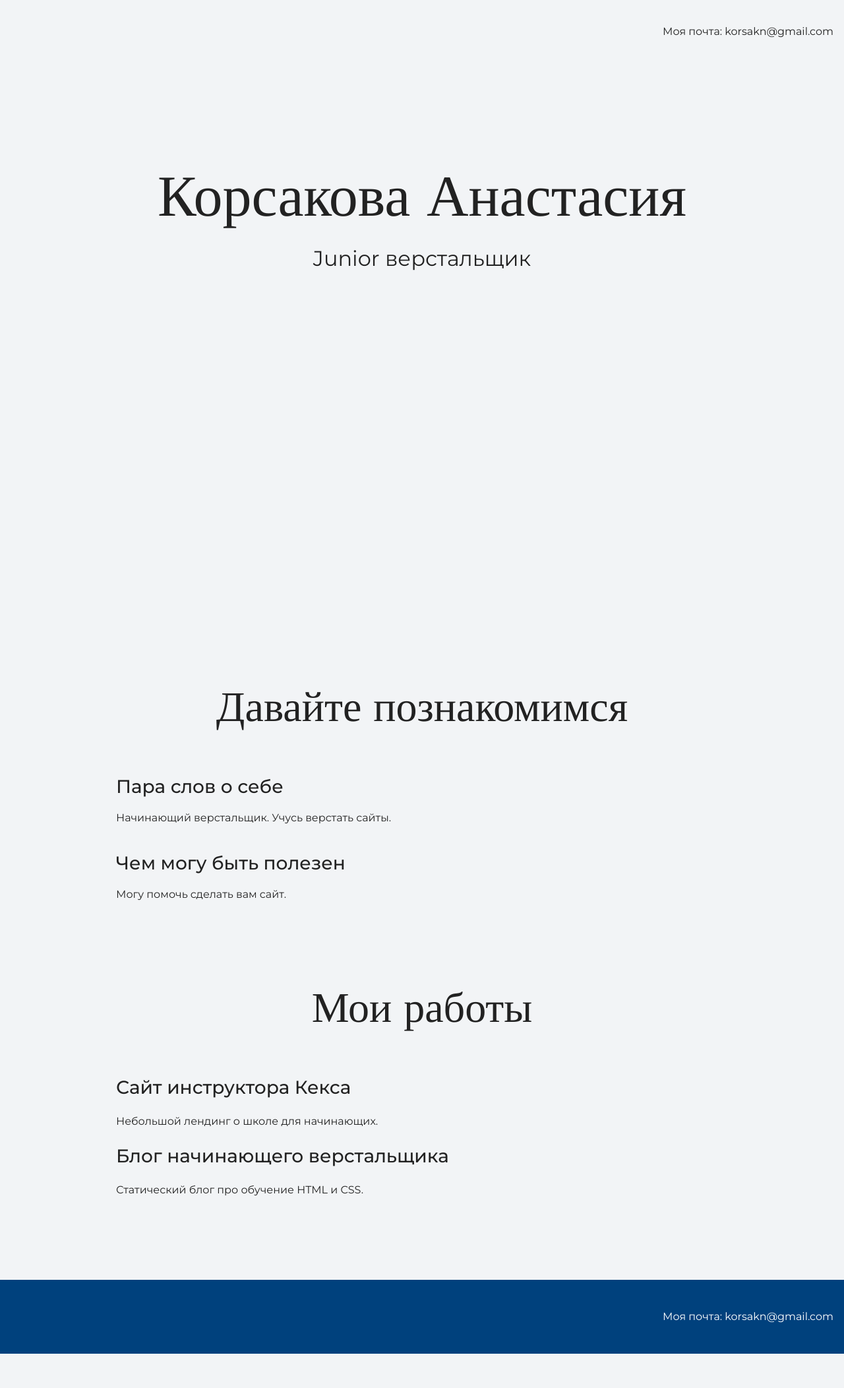
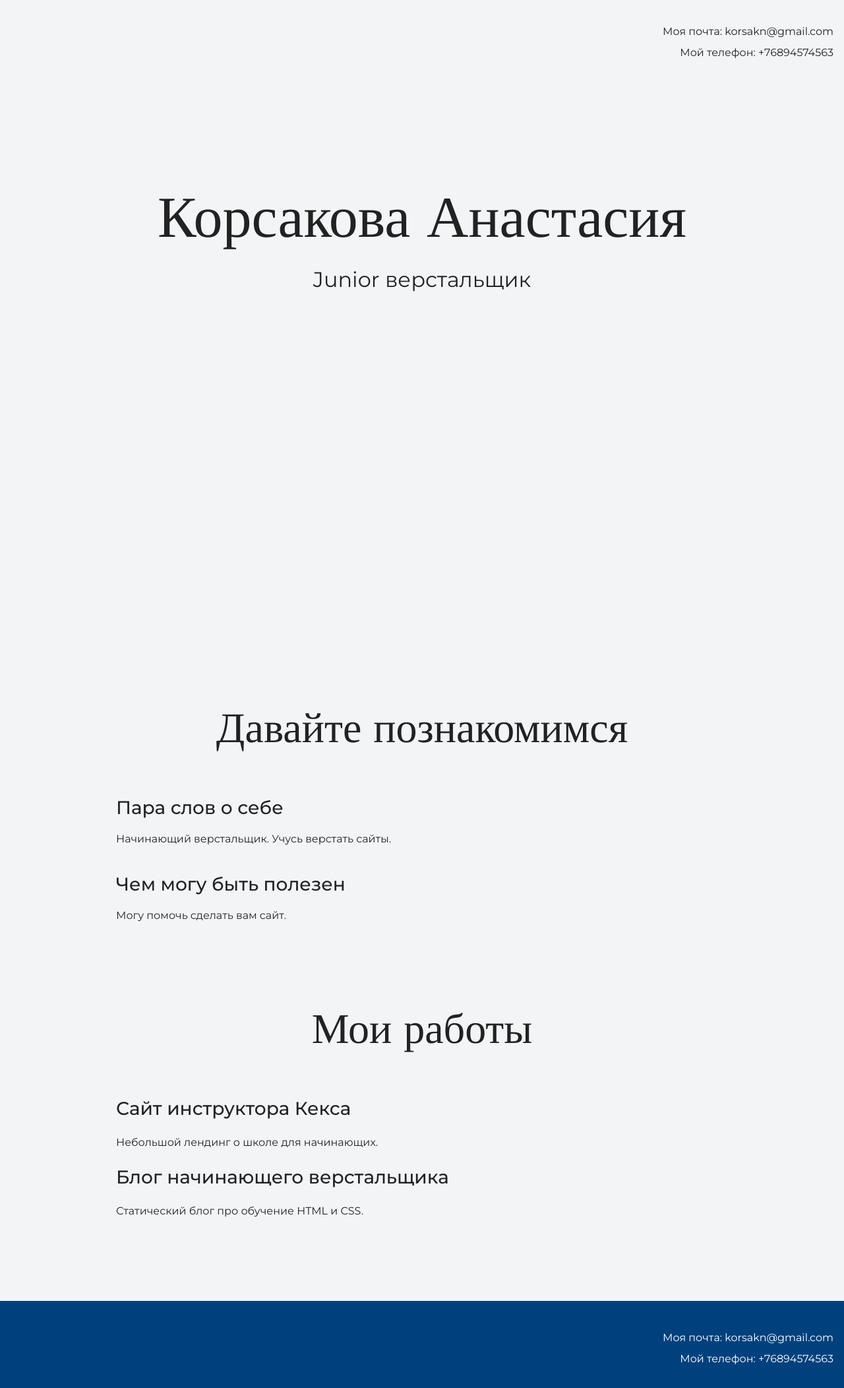
Before and after one commit to knasya/my-site, a plain HTML site: page index.html in a window 1280 px wide. Shown: the whole page at 66% size. Before the commit the page ends 2052 px from the top, so only its background shows below. Drawn offline with nearby package versions, Linux system fonts and the light colour scheme.

Commit message:
Добавлен номер телефона

```diff
--- a/index.html
+++ b/index.html
@@ -13,7 +13,8 @@
 <body>
   <header class="page-header">
     <div class="container">
-      Моя почта: korsakn@gmail.com
+      Моя почта: korsakn@gmail.com<br>
+      Мой телефон: +76894574563
     </div>
   </header>
 
@@ -48,7 +49,8 @@
 
   <footer class="page-footer">
     <div class="container">
-      Моя почта: korsakn@gmail.com
+      Моя почта: korsakn@gmail.com<br>
+      Мой телефон: +76894574563
     </div>
   </footer>
 </body>
```
